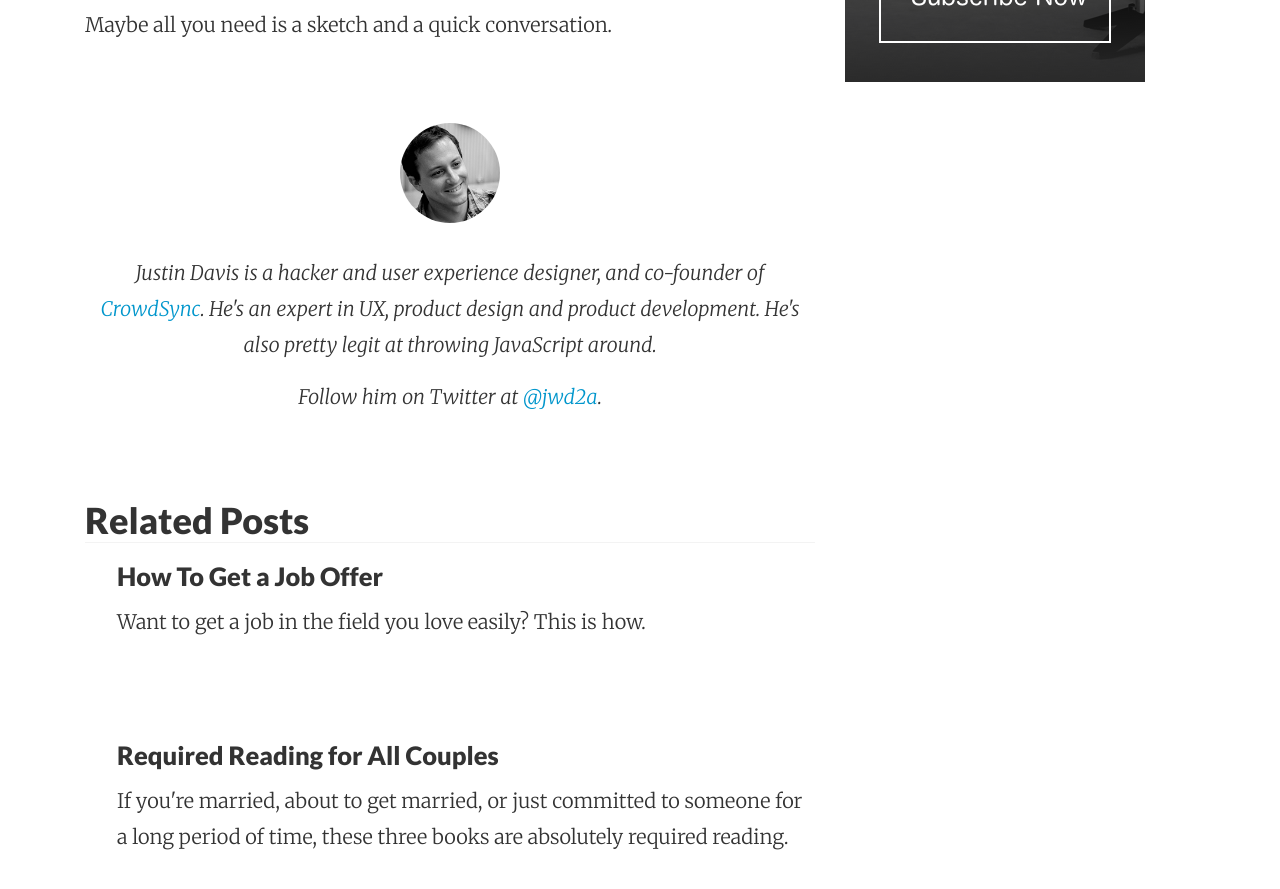
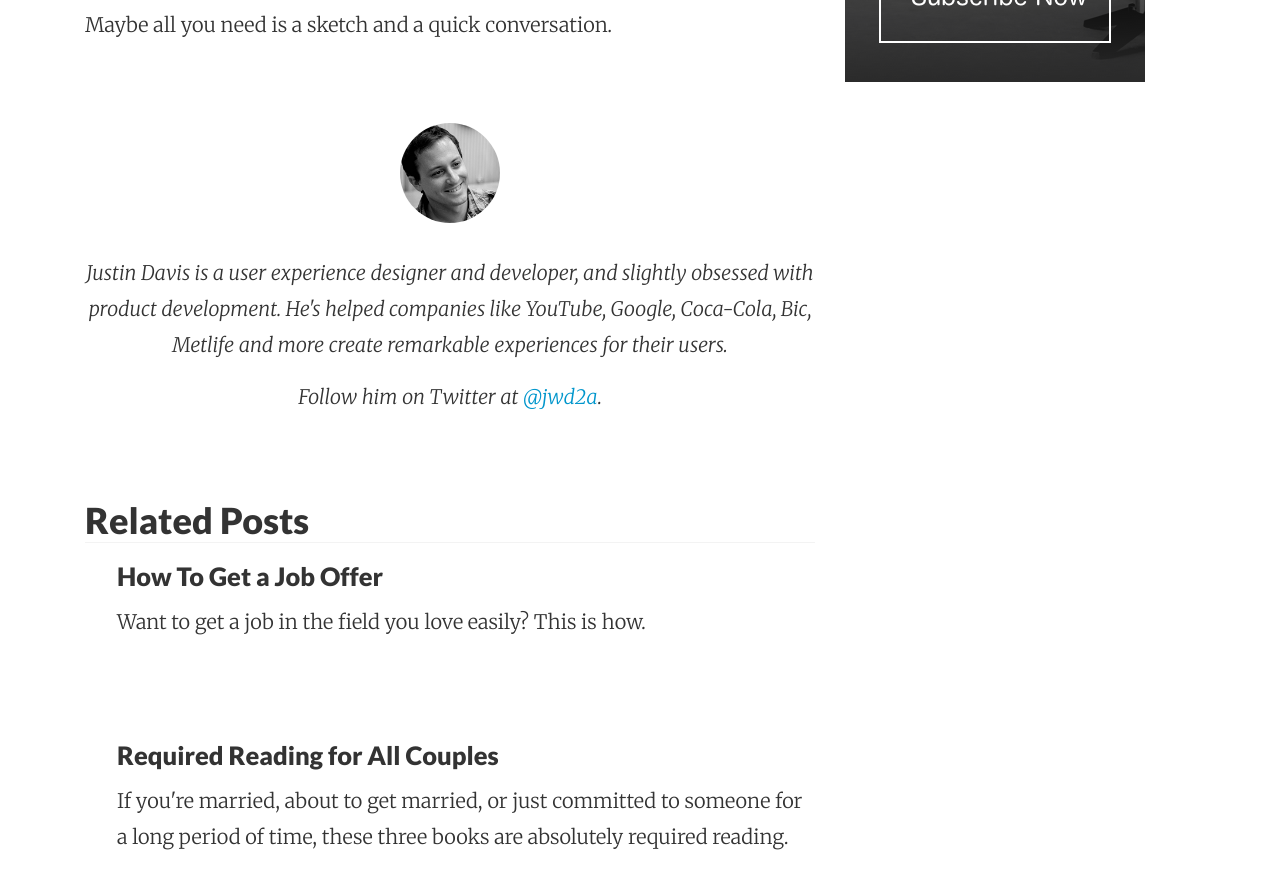
Before and after one commit to jwd2a/justindav.is, a Jekyll site: the page built from _posts/2020/2020-05-07-dont-forget-the-goal.md, in a window 1280 px wide and 900 px high, scrolled down 793 px. Shown: the top 889 px of the window. Built offline with Jekyll 4.4.1, drawn with Linux system fonts in a browser that asks for light colours; nearby versions of some CDN libraries; some web fonts are replaced.

Commit message:
Updated post footer

```diff
--- a/_includes/post_footer.html
+++ b/_includes/post_footer.html
@@ -1,7 +1,9 @@
 <div class="py2 post-footer">
   <img src="/images/avatar.jpg" alt="Justin Davis" class="avatar" />
   <p>
-    Justin Davis is a hacker and user experience designer, and co-founder of <a href="http://www.crowdsync.io">CrowdSync</a>. He's an expert in UX, product design and product development. He's also pretty legit at throwing JavaScript around.
+    Justin Davis is a user experience designer and developer, and slightly obsessed
+    with product development. He's helped companies like YouTube, Google, Coca-Cola,
+    Bic, Metlife and more create remarkable experiences for their users.
   </p>
   <p>
     Follow him on Twitter at <a href="http://www.twitter.com/jwd2a">@jwd2a</a>.
```
